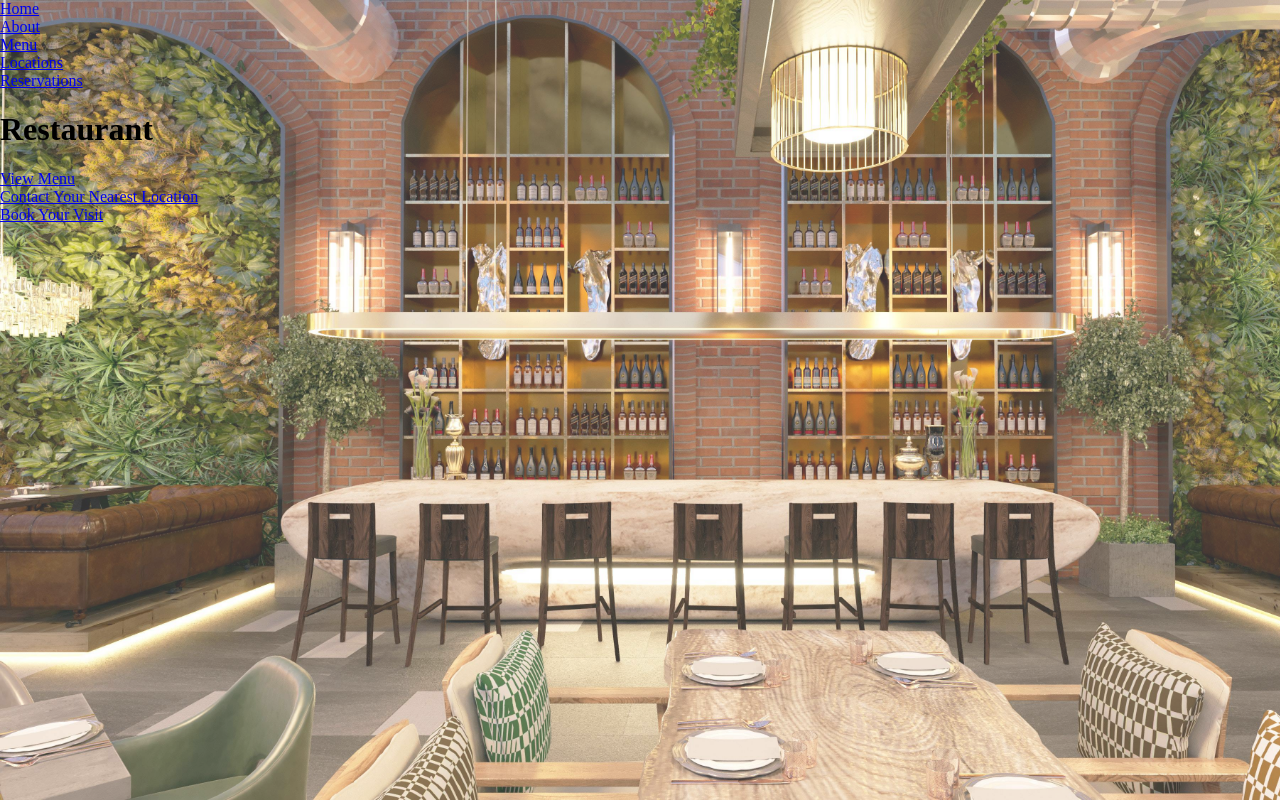
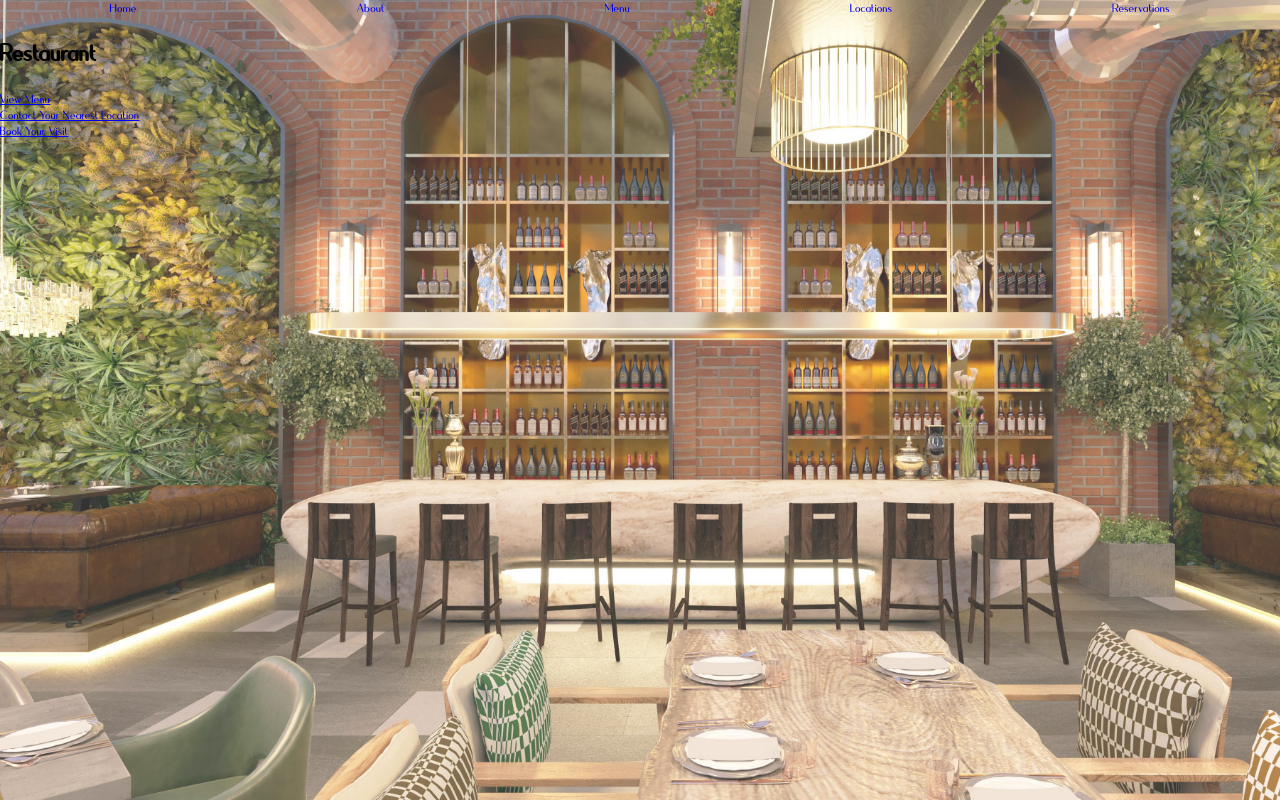
Before and after one commit to ImpendingKataclysm/restaurant_website, a Django app: template templates/index.html in a window 1280 px wide. Run offline with Django 3.2, Linux system fonts and the light colour scheme; the template is opened without the code that fills it, so the values that code supplies are empty.

Commit message:
Added a new font and changed nav bar layout to run horizontally across the top of the page

```diff
--- a/restaurant/static/css/main.css
+++ b/restaurant/static/css/main.css
@@ -1,5 +1,14 @@
+@font-face {
+    font-family: "Quesha";
+    src: url("../fonts/Quesha-gndR.ttf");
+}
+
 html, body {
     height: 100%;
+}
+
+body {
+    font-family: "Quesha", Calibri, sans-serif;
 }
 
 html, body, ul, .page_wrap {
@@ -86,3 +95,13 @@ html, body, ul, .page_wrap {
     background: url("../images/tomato_bg.jpg");
     background-size: cover;
 }
+
+nav ul {
+    display: flex;
+    justify-content: space-around;
+    list-style-type: none;
+}
+
+nav a {
+    text-decoration: none;
+}
```
Also changed, not shown: restaurant/static/fonts/Quesha-gndR.ttf (added).
